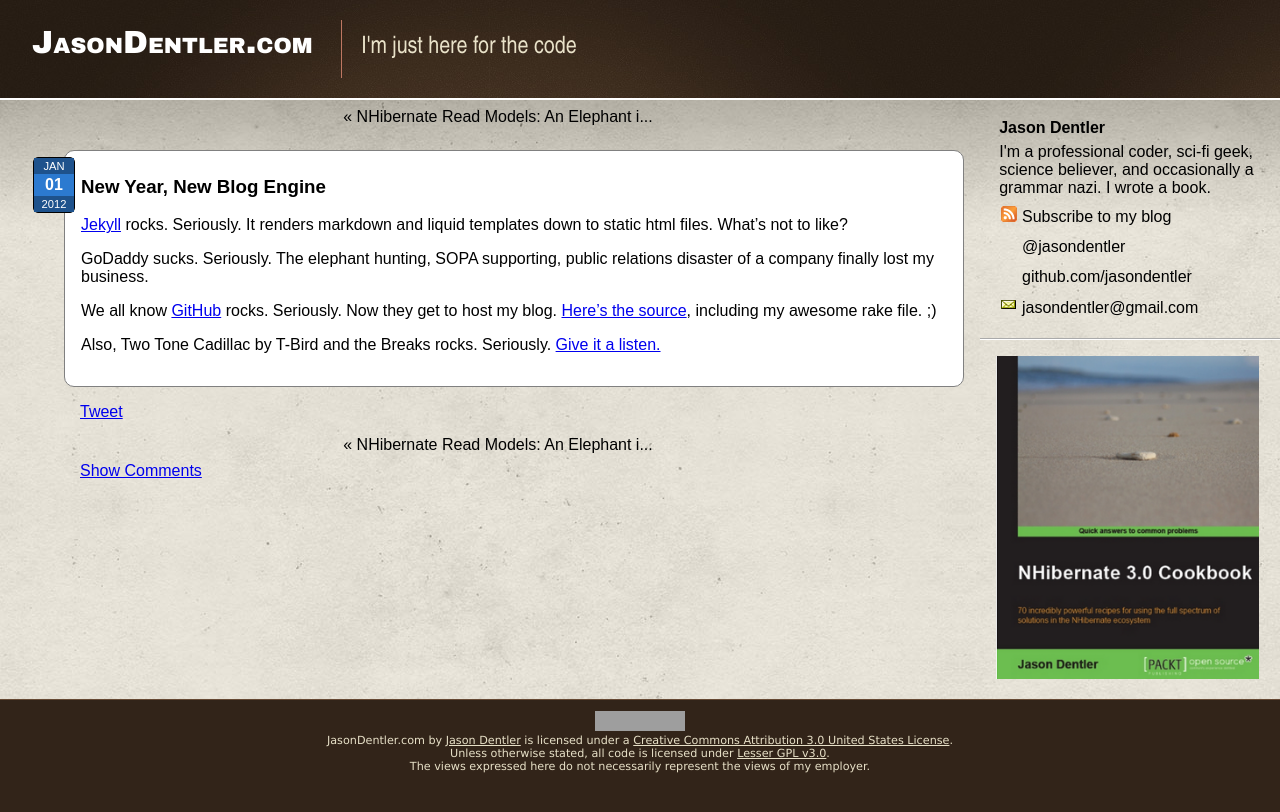
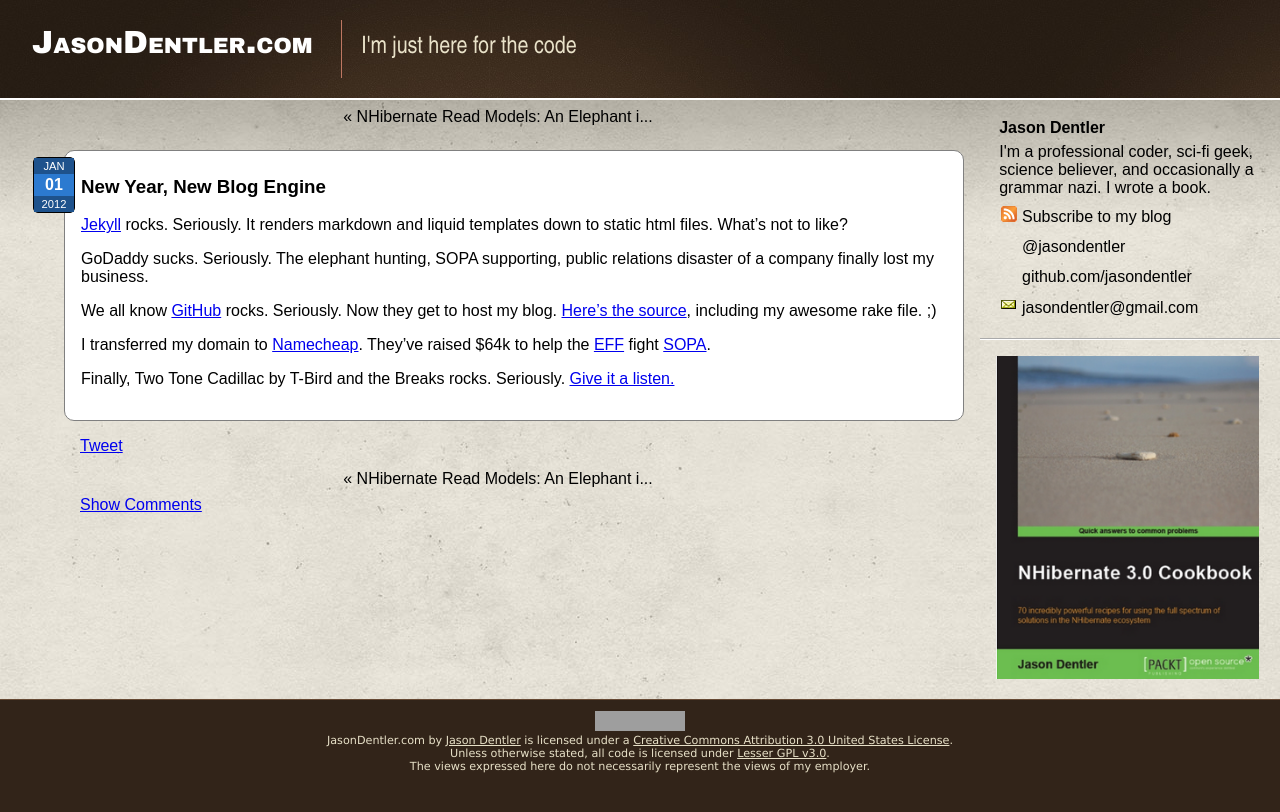
Before and after one commit to jasondentler/jasondentler.github.com, a Jekyll site: the page built from _posts/2012-01-01-new-year-new-blog-engine.md, in a window 1280 px wide. Shown: the top 812 px of the page. Built offline with Jekyll 4.4.1, drawn with Linux system fonts in a browser that asks for light colours; comment, search, counter and statistics services are not loaded; grey boxes are pictures that could not be loaded.

Commit message:
Publish with rake at 2012-01-01 10:48:42 -0600

```diff
--- a/_posts/2012-01-01-new-year-new-blog-engine.md
+++ b/_posts/2012-01-01-new-year-new-blog-engine.md
@@ -9,4 +9,6 @@
 
 We all know [GitHub](http://github.com) rocks. Seriously. Now they get to host my blog. [Here's the source](http://github.com/jasondentler/jasondentler.github.com), including my awesome rake file. ;)
 
-Also, Two Tone Cadillac by T-Bird and the Breaks rocks. Seriously. [Give it a listen.](http://amzn.com/B001R36GO8)
+I transferred my domain to [Namecheap](http://namecheap.com). They've raised $64k to help the [EFF](https://www.eff.org/) fight [SOPA](http://en.wikipedia.org/wiki/Stop_Online_Piracy_Act#Arguments_against).
+
+Finally, Two Tone Cadillac by T-Bird and the Breaks rocks. Seriously. [Give it a listen.](http://amzn.com/B001R36GO8)
```
